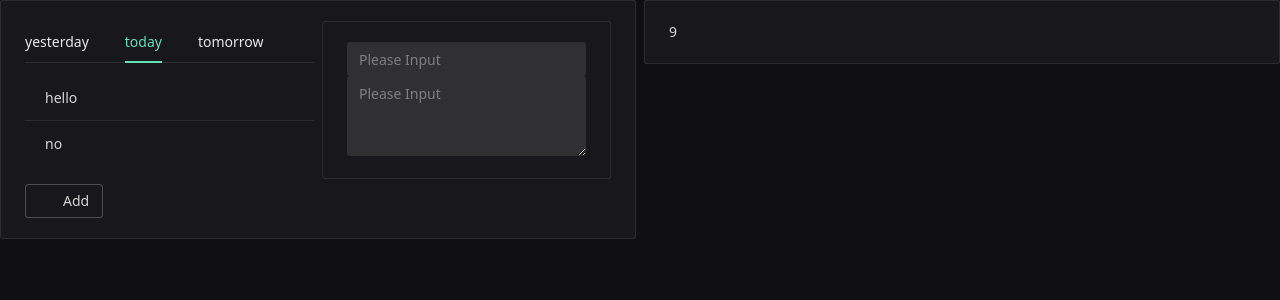
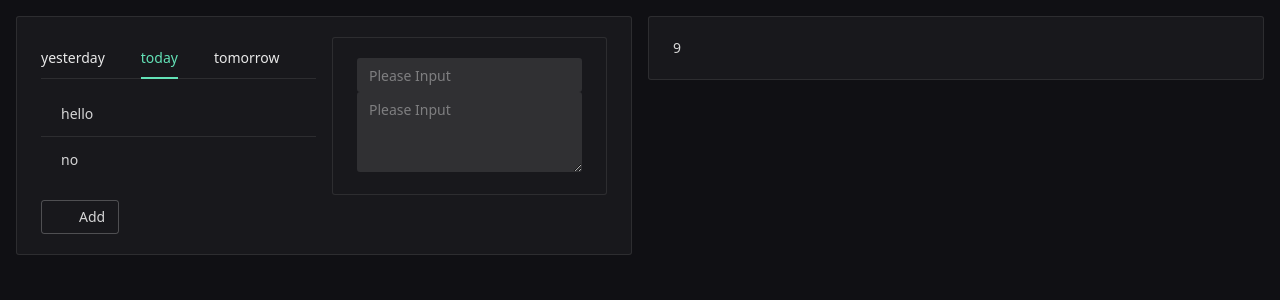
Before and after one commit to ahme-dev/devpace, a Vue app: page / in a window 1280 px wide. Shown: the top 300 px of the page. Built offline with nearby package versions, Linux system fonts and the light colour scheme; some icons are missing.

Commit message:
fix: correct app padding and some gaps

```diff
--- a/src/App.vue
+++ b/src/App.vue
@@ -13,7 +13,7 @@
 
 <template>
 	<NConfigProvider :theme="darkTheme">
-		<NGrid :cols="2" :xGap="8">
+		<NGrid :cols="2" :xGap="16" style="padding: 1rem">
 			<!-- Todo - Left -->
 			<NGridItem>
 				<Notes></Notes>
--- a/src/components/Notes.vue
+++ b/src/components/Notes.vue
@@ -18,7 +18,7 @@
 
 <template>
 	<NCard>
-		<NGrid :cols="2" :xGap="8">
+		<NGrid :cols="2" :xGap="16">
 			<NGridItem>
 				<NTabs
 					@beforeLeave="changeTab"
```
